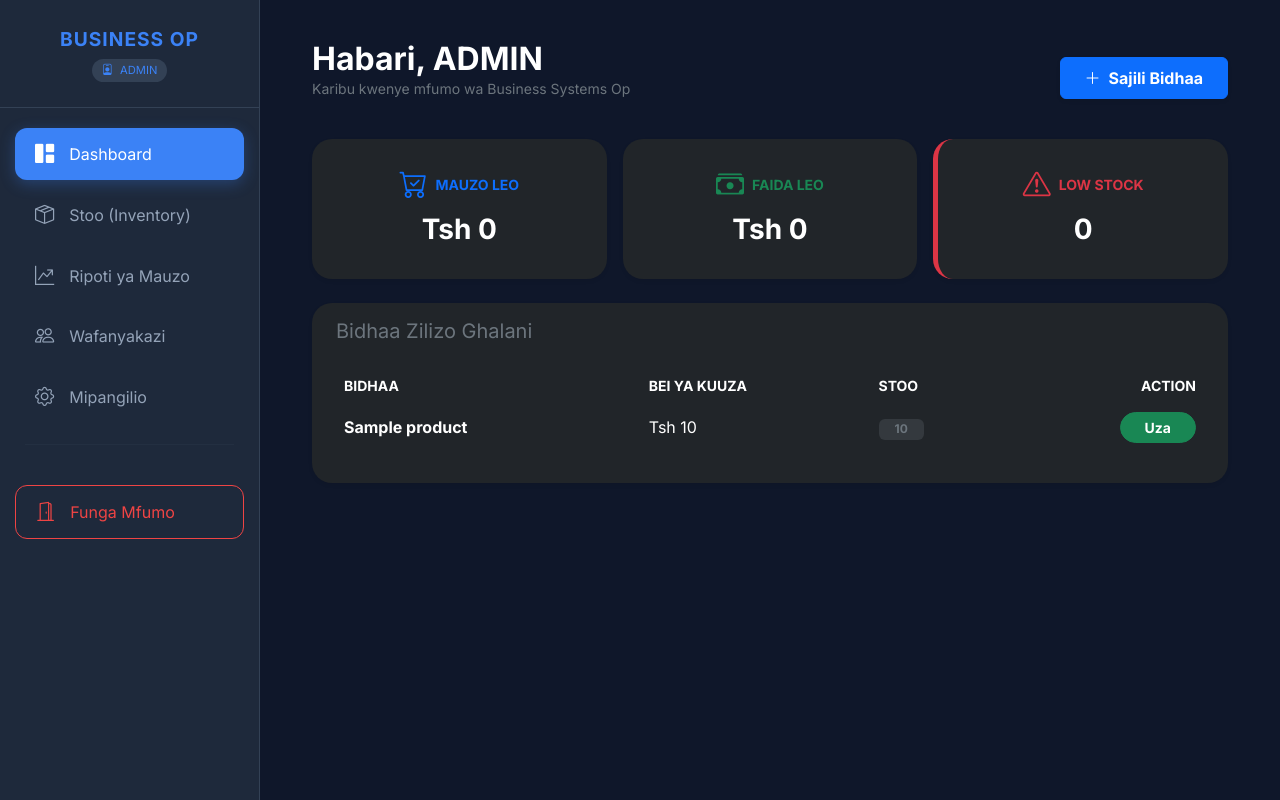
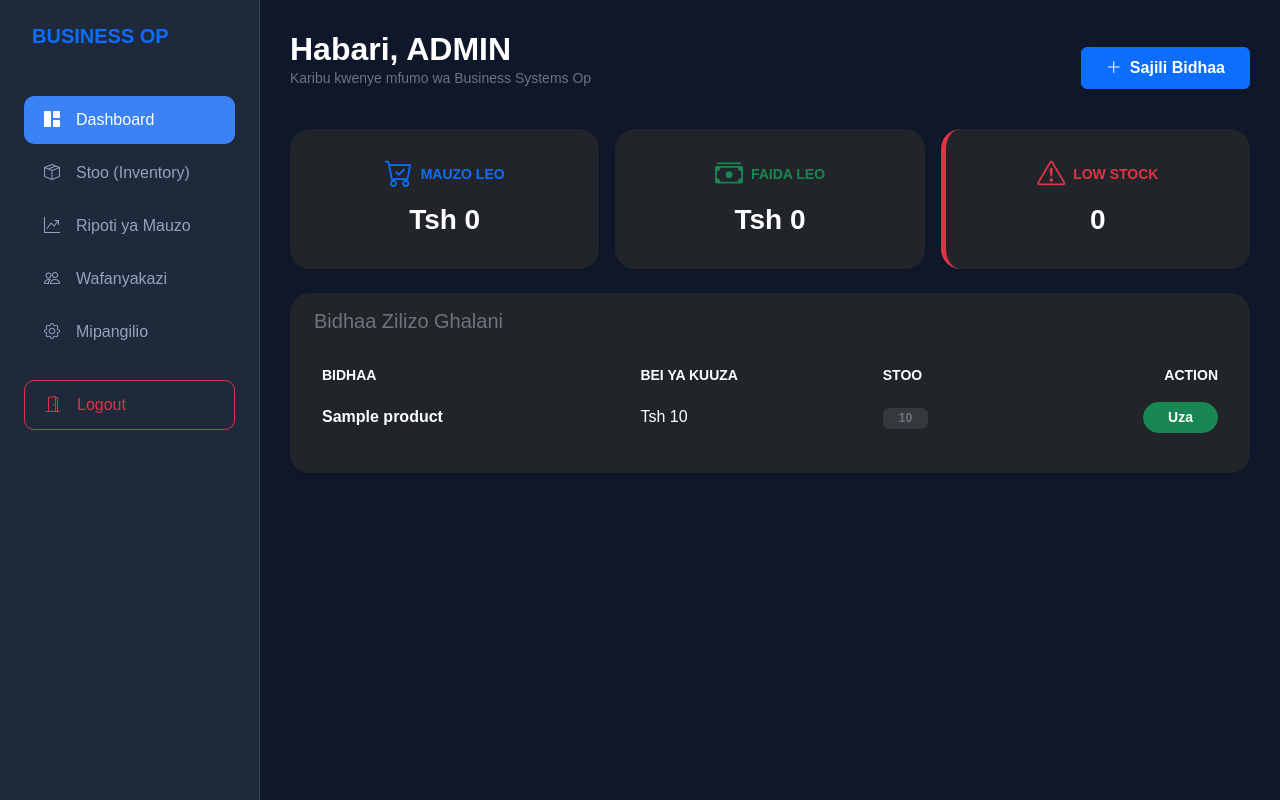
Before and after one commit to benmass1/Business_Systems_Op, a Flask app: page / in a window 1280 px wide. Run offline with Flask 3, Linux system fonts and the light colour scheme; the visitor is signed in with stand-in values (Sample User, id 1); tables that the repository leaves empty hold one stand-in row (values such as "Sample post").

Commit message:
Update layout.html

```diff
--- a/templates/layout.html
+++ b/templates/layout.html
@@ -3,192 +3,36 @@
 <head>
     <meta charset="UTF-8">
     <meta name="viewport" content="width=device-width, initial-scale=1.0">
-    <title>Business Systems Op | Management</title>
-    <link href="https://fonts.googleapis.com/css2?family=Inter:wght@300;400;600;700&display=swap" rel="stylesheet">
+    <title>Business Systems Op</title>
     <link href="https://cdn.jsdelivr.net/npm/bootstrap@5.3.0/dist/css/bootstrap.min.css" rel="stylesheet">
     <link rel="stylesheet" href="https://cdn.jsdelivr.net/npm/bootstrap-icons@1.11.1/font/bootstrap-icons.css">
-
     <style>
-        :root {
-            --bg-dark: #0f172a;
-            --sidebar-bg: #1e293b;
-            --accent-color: #3b82f6;
-            --text-gray: #94a3b8;
-            --danger-red: #ef4444;
-        }
-
-        body {
-            font-family: 'Inter', sans-serif;
-            background-color: var(--bg-dark);
-            color: #f8fafc;
-            overflow-x: hidden;
-        }
-
-        /* Sidebar Styling */
-        .sidebar {
-            background-color: var(--sidebar-bg);
-            min-height: 100vh;
-            width: 260px;
-            position: fixed;
-            left: 0;
-            top: 0;
-            z-index: 1000;
-            border-right: 1px solid #334155;
-            transition: all 0.3s ease;
-        }
-
-        .brand-section {
-            padding: 25px;
-            border-bottom: 1px solid #334155;
-            margin-bottom: 20px;
-        }
-
-        .brand-name {
-            font-weight: 700;
-            font-size: 1.2rem;
-            color: var(--accent-color);
-            letter-spacing: 1px;
-            text-transform: uppercase;
-        }
-
-        .nav-menu {
-            padding: 0 15px;
-        }
-
-        .nav-link {
-            color: var(--text-gray);
-            padding: 12px 20px;
-            border-radius: 12px;
-            display: flex;
-            align-items: center;
-            text-decoration: none;
-            margin-bottom: 8px;
-            transition: all 0.3s;
-            font-weight: 500;
-        }
-
-        .nav-link:hover {
-            background-color: #334155;
-            color: white;
-            transform: translateX(5px);
-        }
-
-        .nav-link.active {
-            background-color: var(--accent-color);
-            color: white;
-            box-shadow: 0 4px 15px rgba(59, 130, 246, 0.3);
-        }
-
-        .nav-link i {
-            font-size: 1.2rem;
-            margin-right: 15px;
-        }
-
-        .role-badge {
-            font-size: 0.7rem;
-            background: #334155;
-            padding: 3px 10px;
-            border-radius: 20px;
-            color: var(--accent-color);
-            margin-top: 5px;
-            display: inline-block;
-        }
-
-        /* Main Content Styling */
-        .main-content {
-            margin-left: 260px;
-            padding: 40px;
-            min-height: 100vh;
-            transition: all 0.3s;
-        }
-
-        .logout-btn {
-            margin-top: 40px;
-            border: 1px solid var(--danger-red);
-            color: var(--danger-red);
-        }
-
-        .logout-btn:hover {
-            background-color: var(--danger-red);
-            color: white;
-            transform: none;
-        }
-
-        /* Responsiveness for Mobile */
-        @media (max-width: 992px) {
-            .sidebar {
-                width: 100%;
-                min-height: auto;
-                position: relative;
-            }
-            .main-content {
-                margin-left: 0;
-                padding: 20px;
-            }
-            .nav-menu {
-                display: flex;
-                flex-wrap: wrap;
-                justify-content: center;
-                padding-bottom: 15px;
-            }
-            .nav-link {
-                margin: 5px;
-                padding: 10px 15px;
-            }
-        }
+        body { background-color: #0f172a; color: #f8fafc; font-family: sans-serif; }
+        .sidebar { background: #1e293b; min-height: 100vh; width: 260px; position: fixed; border-right: 1px solid #334155; }
+        .nav-link { color: #94a3b8; padding: 12px 20px; border-radius: 10px; display: flex; align-items: center; text-decoration: none; margin-bottom: 5px; transition: 0.3s; }
+        .nav-link:hover, .active { background: #3b82f6; color: white; }
+        .main-content { margin-left: 260px; padding: 30px; }
+        @media (max-width: 992px) { .sidebar { width: 100%; min-height: auto; position: relative; } .main-content { margin-left: 0; } }
     </style>
 </head>
 <body>
-
-    <div class="sidebar">
-        <div class="brand-section text-center">
-            <div class="brand-name">BUSINESS OP</div>
-            <div class="role-badge">
-                <i class="bi bi-person-badge me-1"></i>
-                {{ session.get('role', 'GUEST').upper() }}
-            </div>
-        </div>
-
-        <nav class="nav-menu">
-            <a href="/" class="nav-link {% if request.path == '/' %}active{% endif %}">
-                <i class="bi bi-grid-1x2-fill"></i>
-                <span>Dashboard</span>
-            </a>
-
-            <a href="/inventory" class="nav-link {% if request.path == '/inventory' %}active{% endif %}">
-                <i class="bi bi-box-seam"></i>
-                <span>Stoo (Inventory)</span>
-            </a>
+    <div class="sidebar p-4">
+        <h5 class="text-primary fw-bold mb-5 px-2">BUSINESS OP</h5>
+        <nav>
+            <a href="/" class="nav-link {% if request.path == '/' %}active{% endif %}"><i class="bi bi-grid-1x2-fill me-3"></i> Dashboard</a>
+            <a href="/inventory" class="nav-link {% if request.path == '/inventory' %}active{% endif %}"><i class="bi bi-box-seam me-3"></i> Stoo (Inventory)</a>
 
             {% if session.get('role') == 'admin' %}
-            <a href="/sales" class="nav-link {% if request.path == '/sales' %}active{% endif %}">
-                <i class="bi bi-graph-up-arrow"></i>
-                <span>Ripoti ya Mauzo</span>
-            </a>
-
-            <a href="#" class="nav-link">
-                <i class="bi bi-people"></i>
-                <span>Wafanyakazi</span>
-            </a>
-
-            <a href="#" class="nav-link">
-                <i class="bi bi-gear"></i>
-                <span>Mipangilio</span>
-            </a>
+            <a href="/sales" class="nav-link {% if request.path == '/sales' %}active{% endif %}"><i class="bi bi-graph-up-arrow me-3"></i> Ripoti ya Mauzo</a>
+            <a href="/staff" class="nav-link"><i class="bi bi-people me-3"></i> Wafanyakazi</a>
+            <a href="/settings" class="nav-link"><i class="bi bi-gear me-3"></i> Mipangilio</a>
             {% endif %}
 
-            <hr style="border-color: #334155; margin: 20px 10px;">
-
-            <a href="/logout" class="nav-link logout-btn">
-                <i class="bi bi-door-open"></i>
-                <span>Funga Mfumo</span>
-            </a>
+            <a href="/logout" class="nav-link text-danger mt-4 border border-danger"><i class="bi bi-door-open me-3"></i> Logout</a>
         </nav>
     </div>
     <div class="main-content">
-        <div class="container-fluid">
-            {% block content %}{% endblock %}
-        </div>
+        {% block content %}{% endblock %}
     </div>
     <script src="https://cdn.jsdelivr.net/npm/bootstrap@5.3.0/dist/js/bootstrap.bundle.min.js"></script>
 </body>
```
